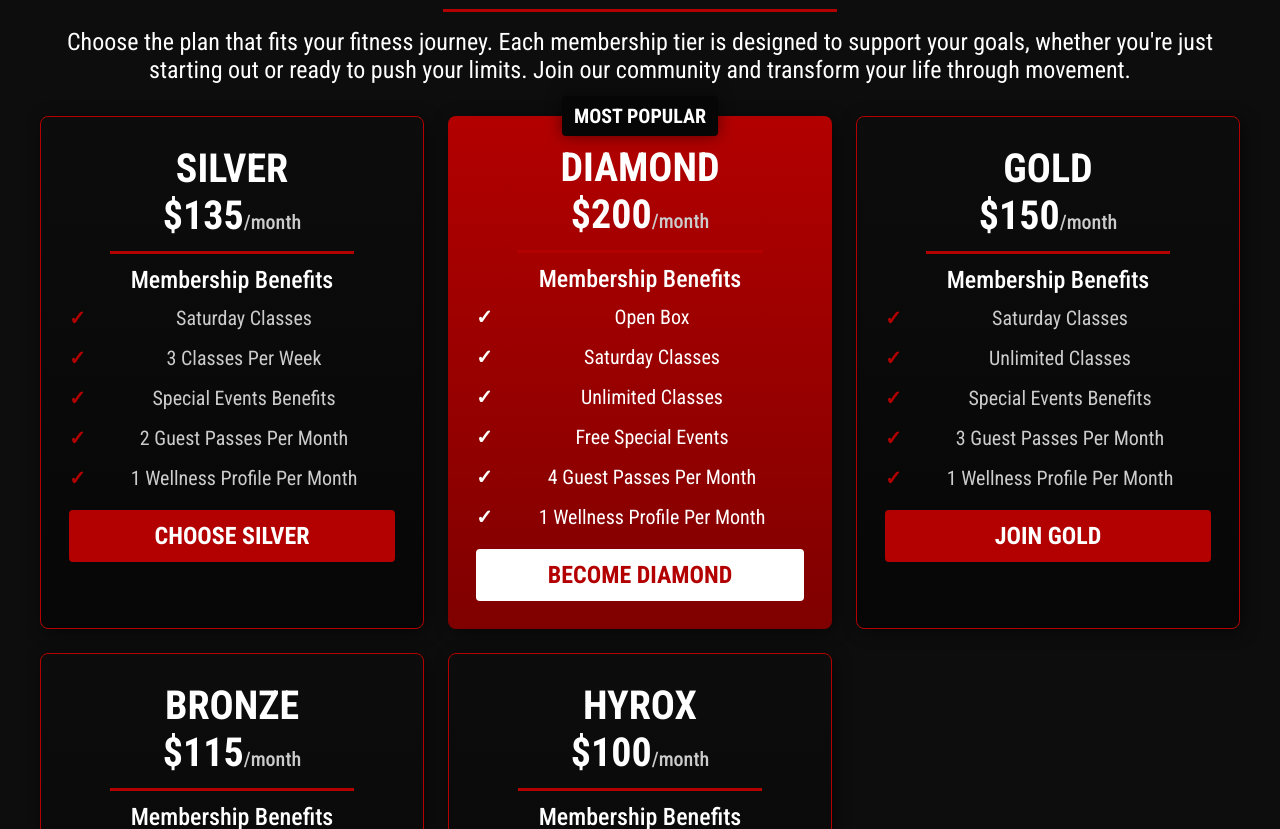
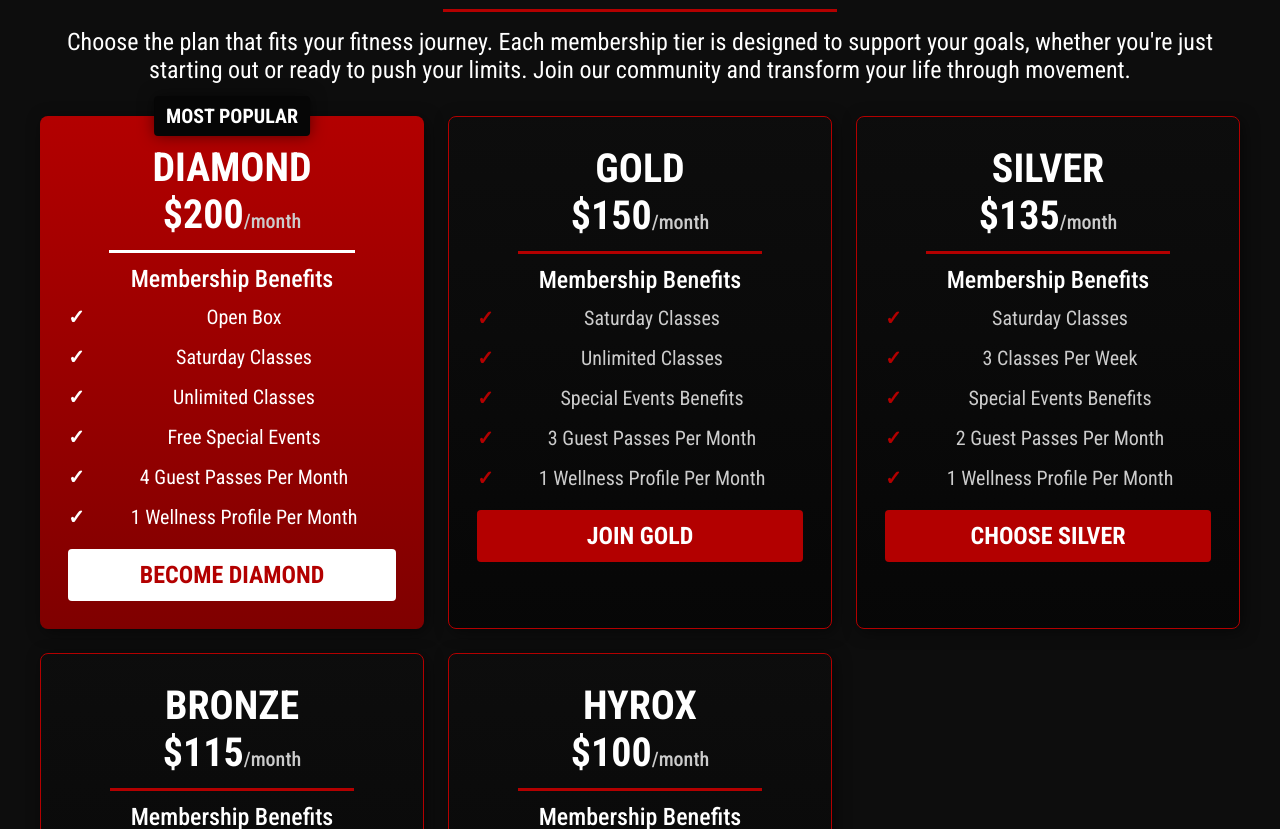
Before and after one commit to gilmerperez/kingdom-movement, a React (Vite) app: page /membership in a window 1280 px wide. Shown: the part 670-1499 px from the top of the page. Built offline with nearby package versions, Linux system fonts and the light colour scheme.

Commit message:
Re-ordered membership tiers

```diff
--- a/src/pages/Membership/Membership.jsx
+++ b/src/pages/Membership/Membership.jsx
@@ -14,13 +14,12 @@ function Membership() {
 
   // Membership order
   const reorderMemberships = (memberships) => {
-    const silver = memberships.find((m) => m.id === "silver");
     const diamond = memberships.find((m) => m.id === "diamond");
     const gold = memberships.find((m) => m.id === "gold");
+    const silver = memberships.find((m) => m.id === "silver");
     const bronze = memberships.find((m) => m.id === "bronze");
     const hyrox = memberships.find((m) => m.id === "hyrox");
-
-    return [silver, diamond, gold, bronze, hyrox].filter(Boolean);
+    return [diamond, gold, silver, bronze, hyrox].filter(Boolean);
   };
 
   return (
--- a/src/pages/Membership/Membership.module.css
+++ b/src/pages/Membership/Membership.module.css
@@ -161,11 +161,14 @@
 .membershipCard.popular .membershipName,
 .membershipCard.popular .currency,
 .membershipCard.popular .price,
-.membershipCard.popular .separator,
 .membershipCard.popular .featuresTitle,
 .membershipCard.popular .featureItem,
 .membershipCard.popular .featureItem::before {
   color: hsl(0, 0%, 100%);
+}
+
+.membershipCard.popular .separator {
+  background-color: hsl(0, 0%, 100%);
 }
 
 .membershipCard.popular .period {
```
